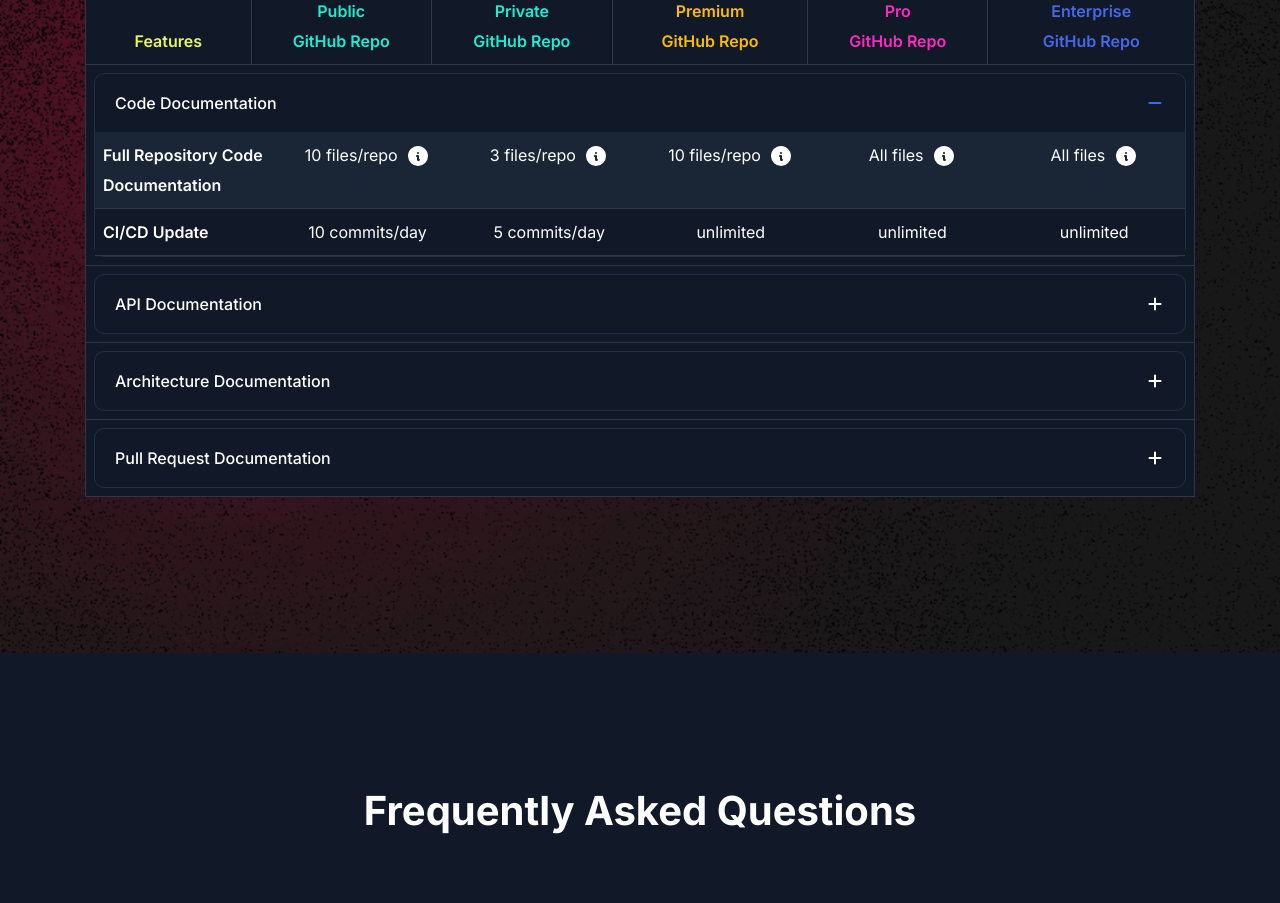
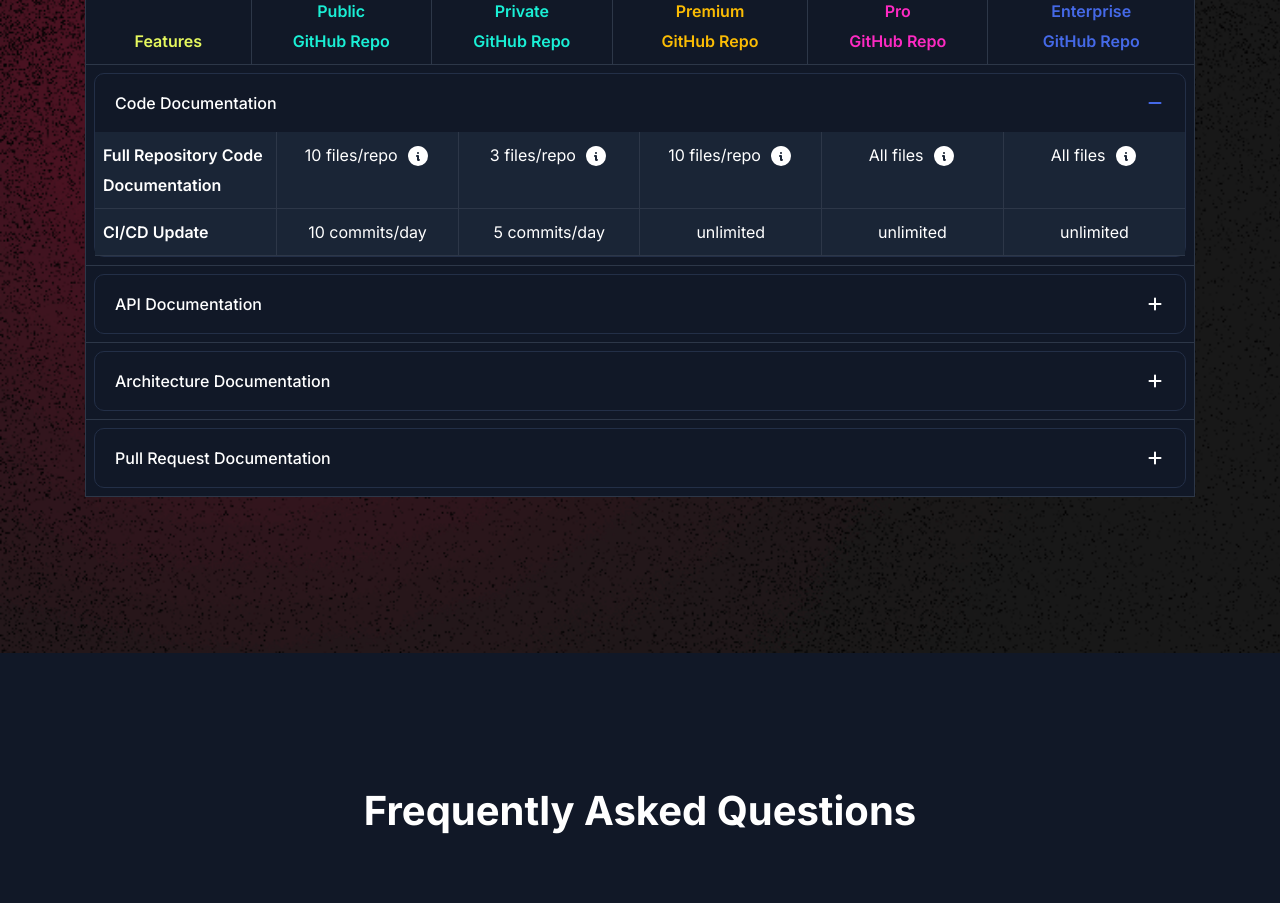
Before and after one commit to SingularityX-ai/penify-landing-page, a Next.js app: page / in a window 1280 px wide. Shown: the part 6060-6963 px from the top of the page. Built offline with nearby package versions, Linux system fonts and the light colour scheme.

Commit message:
fixed pricing table styling and user count api

```diff
--- a/src/components/container/pricing/pricingTable/pricingTable.tsx
+++ b/src/components/container/pricing/pricingTable/pricingTable.tsx
@@ -66,7 +66,7 @@ export const PricingTable = () => {
                     >
                       <div className="accordion-body" style={{ padding: "0" }}>
                         <table
-                          className="table table-striped m-0"
+                          className="table m-0"
                           style={{
                             tableLayout: "fixed",
                             width: "100%",
@@ -76,18 +76,16 @@ export const PricingTable = () => {
                             {tableData.subheading.map(
                               (subheadingData, subheadingIndex) => (
                                 <tr key={`sub-row-${subheadingIndex}`}>
-                                  <th
-                                    style={{
-                                      fontWeight: "600",
-                                      textAlign: "start",
-                                    }}
-                                  >
+                                  <th className="inner-row-head">
                                     {subheadingData.title}
                                   </th>
 
                                   {subheadingData.contents.map(
                                     (content, contentIndex) => (
-                                      <td key={`content-${contentIndex}`}>
+                                      <td
+                                        key={`content-${contentIndex}`}
+                                        className="inner-row-data"
+                                      >
                                         {content.title}{" "}
                                         {content.tooltip && (
                                           <Tooltip text={content.tooltip} />
--- a/src/components/layout/Header.tsx
+++ b/src/components/layout/Header.tsx
@@ -45,7 +45,7 @@ export default function Header({ isNavOpen, setIsNavOpen }: HeaderProps) {
     window.addEventListener("scroll", handleScroll);
 
     // Fetch data on component mount
-    axiosInstance.get("v1/analytics/usage/count").then(({ data }) => setCounter(data));
+    axiosInstance.get("/v1/analytics/usage/count").then(({ data }) => setCounter(data));
 
     return () => {
       window.removeEventListener("resize", handleResize);
--- a/src/styles/sections/_all-sections.scss
+++ b/src/styles/sections/_all-sections.scss
@@ -1837,6 +1837,24 @@
         color: #fff;
       }
     }
+
+    .inner-row-head {
+      font-weight: 600;
+      text-align: start;
+      background: var(--bs-table-striped-bg);
+
+      &:not(:last-child) {
+        border-right-width: 1px;
+      }
+    }
+
+    .inner-row-data {
+      background: var(--bs-table-striped-bg);
+
+      &:not(:last-child) {
+        border-right-width: 1px;
+      }
+    }
   }
 }
 
```
